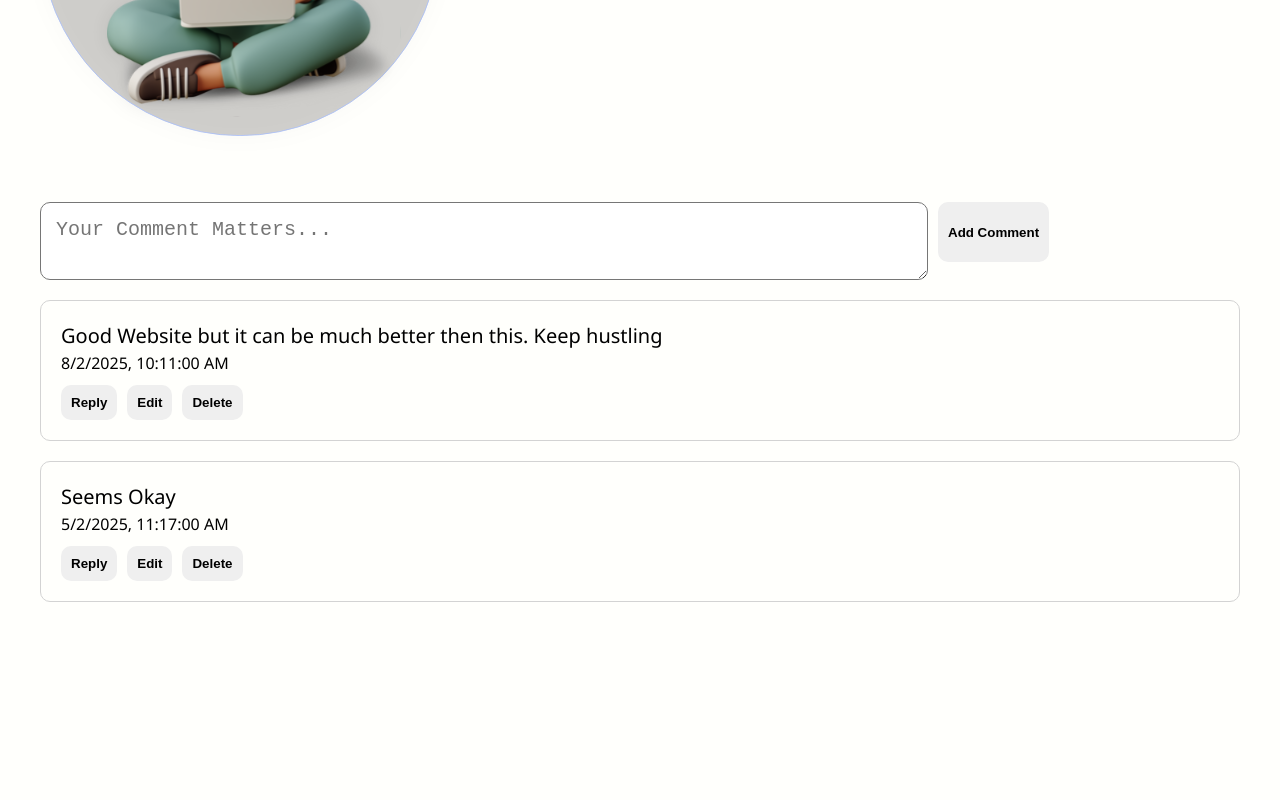
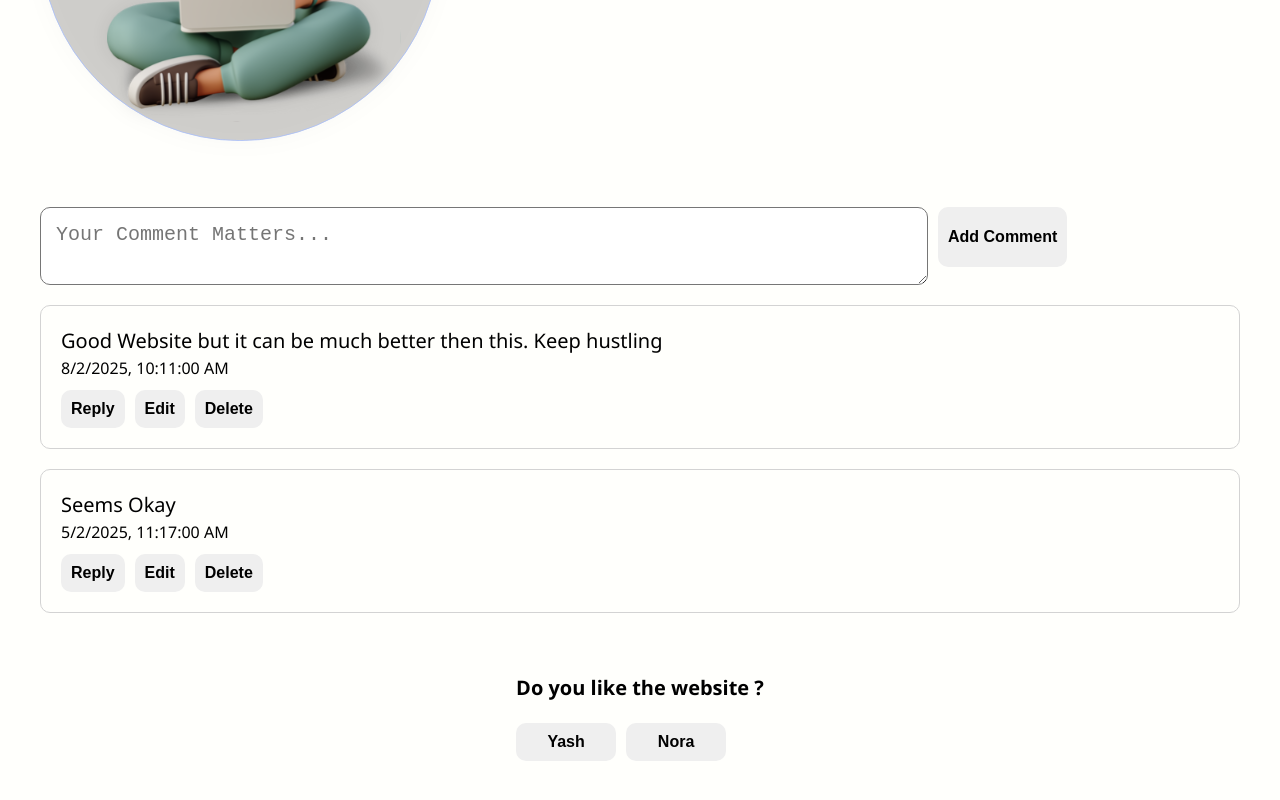
Before and after one commit to AmannSingh98/FoundationProjects, a React (Vite) app: page / in a window 1280 px wide. Shown: the part 422-1222 px from the top of the page. Before the commit the page ends 1044 px from the top, so only its background shows below. Built offline with nearby package versions, Linux system fonts and the light colour scheme.

Commit message:
toast component

```diff
--- /dev/null
+++ b/src/features/toast-review/components/Notification.tsx
@@ -0,0 +1,24 @@
+import type { notificationItem } from './ToastReview'
+
+interface notificationProps {
+  notification: notificationItem
+  handleClose: (id: number) => void
+}
+
+const Notification = ({ notification, handleClose }: notificationProps) => {
+  const { id, message } = notification
+  return (
+    <>
+      <span className="notification-message">{message}</span>
+      <button
+        className="close-button"
+        type="button"
+        onClick={() => handleClose(id)}
+      >
+        X
+      </button>
+    </>
+  )
+}
+
+export default Notification
--- /dev/null
+++ b/src/features/toast-review/components/ToastReview.css
@@ -0,0 +1,46 @@
+.toast-main {
+  display: flex;
+  justify-content: center;
+  margin-bottom: 40px;
+}
+
+.toast-container {
+  border: none;
+}
+
+.toast-heading {
+  text-align: center;
+  font-weight: 700;
+  margin-bottom: 20px;
+  font-size: 20px;
+}
+
+.toast-button {
+  width: 100px;
+}
+
+.notification-container {
+  position: fixed;
+  top: 20px;
+  right: 20px;
+}
+
+.single-notification {
+  border: 1px solid var(--text-color);
+  padding: 20px;
+  border-radius: 10px;
+  background-color: #a7c957;
+  margin-bottom: 10px;
+}
+
+.notification-message {
+  font-size: 16px;
+  font-weight: var(--font-weight-medium);
+}
+
+.close-button {
+  margin-left: 20px;
+  padding: 5px;
+  border: none;
+  background-color: inherit;
+}
--- /dev/null
+++ b/src/features/toast-review/components/ToastReview.tsx
@@ -0,0 +1,78 @@
+import { useEffect, useRef, useState } from 'react'
+import './ToastReview.css'
+import Notification from './Notification'
+
+export interface notificationItem {
+  id: number
+  message: string
+}
+const ToastReview = () => {
+  const [notification, setNotification] = useState<notificationItem[]>([])
+  const timerRef = useRef<Record<number, number>>({})
+
+  const handleClick = (message: string) => {
+    const id = new Date().getTime()
+    message = message === 'yes' ? 'Thanks for the feedback' : 'Please, get lost'
+    setNotification(msg => {
+      return [...msg, { id, message }]
+    })
+
+    timerRef.current[id] = setTimeout(() => {
+      closeNotification(id)
+    }, 3000)
+  }
+
+  const closeNotification = (id: number) => {
+    console.log('close')
+    if (timerRef.current[id]) {
+      setNotification(prev => {
+        return prev.filter(message => message.id !== id)
+      })
+    }
+  }
+
+  useEffect(() => {
+    return () => {
+      Object.values(timerRef.current).forEach(clearTimeout)
+    }
+  }, [])
+
+  return (
+    <article className="toast-main">
+      <form>
+        <fieldset className="toast-container">
+          <legend className="toast-heading">Do you like the website ?</legend>
+          <button
+            type="button"
+            className="toast-button"
+            onClick={() => handleClick('yes')}
+          >
+            Yash
+          </button>
+          <button
+            type="button"
+            className="toast-button"
+            onClick={() => handleClick('no')}
+          >
+            Nora
+          </button>
+          <div className="notification-container">
+            {notification.map(message => {
+              console.log(message)
+              return (
+                <div className="single-notification">
+                  <Notification
+                    notification={message}
+                    handleClose={closeNotification}
+                  />
+                </div>
+              )
+            })}
+          </div>
+        </fieldset>
+      </form>
+    </article>
+  )
+}
+
+export default ToastReview
--- a/src/globals.css
+++ b/src/globals.css
@@ -34,7 +34,7 @@
   display: flex;
   flex-direction: column;
   padding: 40px;
-  height: 100vh;
+  /* height: 100vh; */
   margin: 0 auto;
   max-width: 1600px;
 }
@@ -44,6 +44,7 @@ button {
   text-align: center;
   border-radius: 10px;
   border: none;
+  font-size: 16px;
   font-weight: var(--font-weight-medium);
   cursor: pointer;
   margin-right: 10px;
--- a/src/pages/Home/Home.tsx
+++ b/src/pages/Home/Home.tsx
@@ -2,6 +2,7 @@ import ThemeToggle from 'components/ThemeToggle/ThemeToggle'
 import NestedComment from 'features/nested-comment/components/NestedComment'
 import Resume from 'features/resume/components/Resume'
 import './Home.css'
+import ToastReview from 'features/toast-review/components/ToastReview'
 
 const Home = () => {
   return (
@@ -10,6 +11,7 @@ const Home = () => {
       <Resume />
       <div className="spacer" />
       <NestedComment />
+      <ToastReview />
     </div>
   )
 }
```
